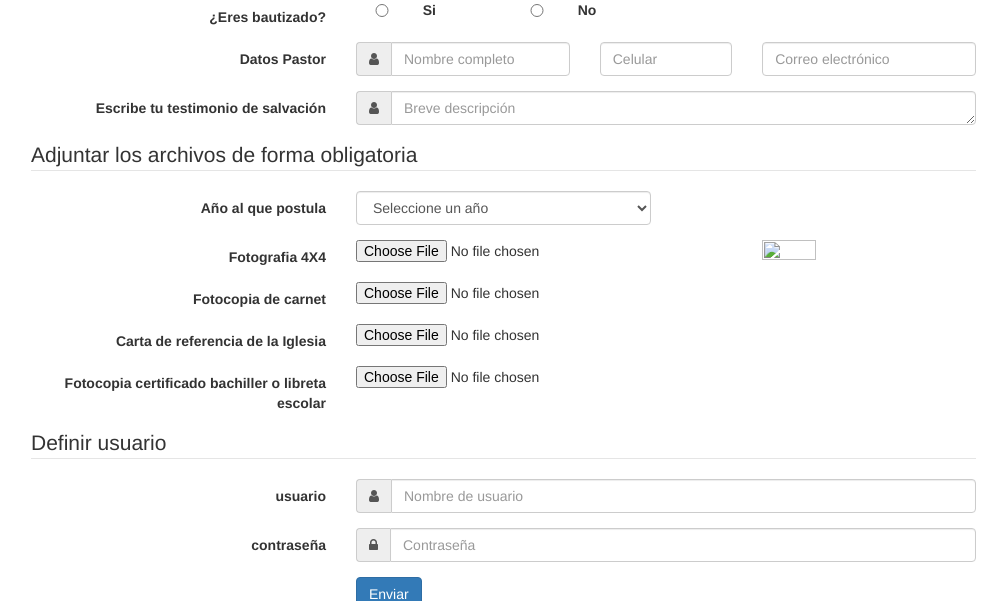
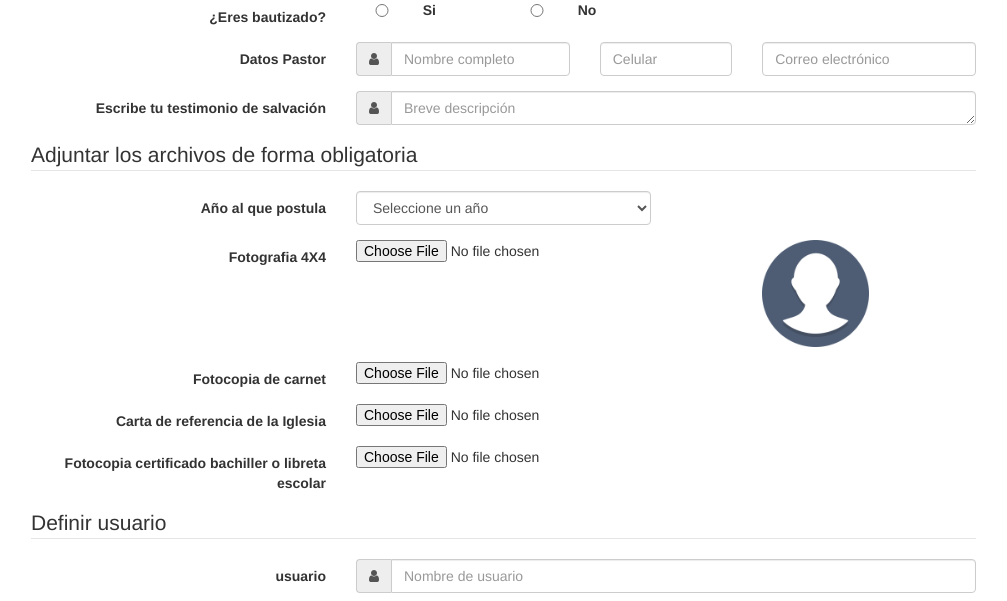
Before and after one commit to 54MY/ced-admision, a PHP site: page /nacional.php in a window 1280 px wide. Shown: the part 760-1361 px from the top of the page, without its empty margins (39-1046 px from the left). Run offline with PHP 8.4, Linux system fonts and the light colour scheme; data that the repository does not hold is empty; some libraries are stand-ins or nearby versions.

Commit message:
task/ced-14: Add image profile

```diff
--- a/www/nacional.php
+++ b/www/nacional.php
@@ -672,7 +672,7 @@
                                     accept="image/png, .jpeg, .jpg" lang="es" required />
                             </div>
                             <div class="col-md-3">
-                                <img id="imgSalida" width="50%" height="50%" src="" alt="" />
+                                <img id="imgSalida" width="50%" height="50%" src="images/profile.png" alt="" />
                             </div>
                         </div>
                         <div class="form-group">
```
Also changed, not shown: www/images/profile.png (added).
